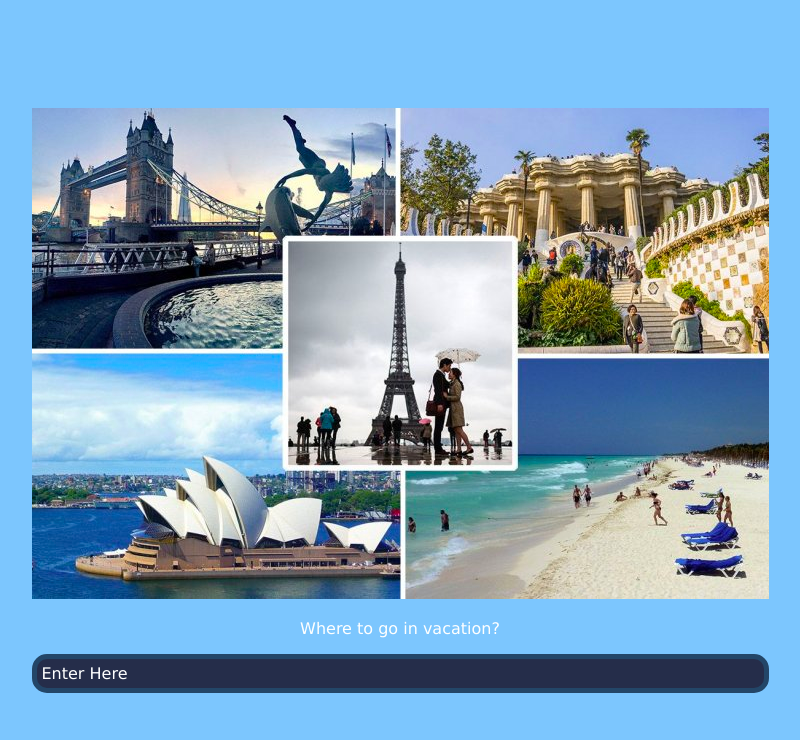
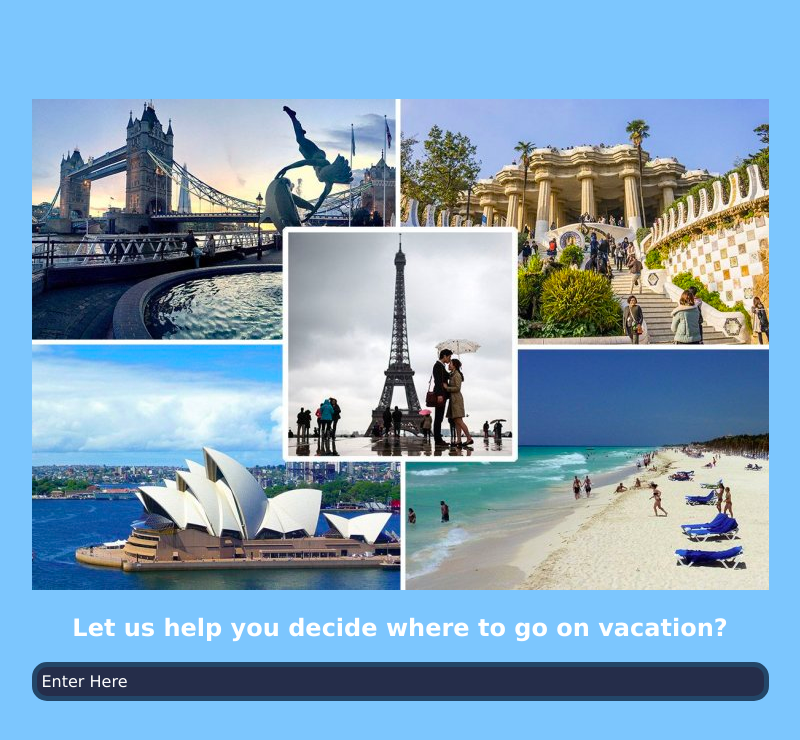
Before and after one commit to HXSukirtiSaxena/my_perfect_vacation, a React (Create React App) app in the folder app/: page / in a window 1280 px wide. Shown: the top 740 px of the page, without its empty margins (240-1040 px from the left). Built offline with nearby package versions, Linux system fonts and the light colour scheme.

Commit message:
remove the enter button

```diff
--- a/app/src/App.js
+++ b/app/src/App.js
@@ -1,25 +1,24 @@
 import image from './image.png';
 import { useState } from 'react'
-
+import QuestionGroup1 from "./QuestionGroup1.js";
 import './App.css';
-import QuestionGroup1 from "./QuestionGroup1.js";
 
 function App() {
+  const [ isAboutVisible, setIsAboutVisible] = useState(false)
+  const [ isShown, setIsShown] = useState(true)
+  const handleClick = () => {
+    setIsShown(false)
+    setIsAboutVisible(true)
+  }
+  return (
 
-  const [ isAboutVisible, setIsAboutVisible] = useState(false)
-  const [show,setShow]=useState(true)
+      <div className="App">
+        <img src={image} alt="logo" />
+          <h2> Let us help you decide where to go on vacation? </h2>
+            {isShown ? <button id= 'btn' onClick={()=> handleClick()}> Enter Here  </button> : null}
+            { isAboutVisible ?  <QuestionGroup1/> : null }
+      </div>
 
-  return (
-    <div className="App">
-
-      <img src={image} alt="logo" />
-        <p>
-        Where to go in vacation?
-        </p>
-          <button id= 'btn' onClick={()=> setIsAboutVisible(true)}> Enter Here  </button>
-          { isAboutVisible ?  <QuestionGroup1/> : null }
-
-    </div>
   );
 }
 export default App;
```
